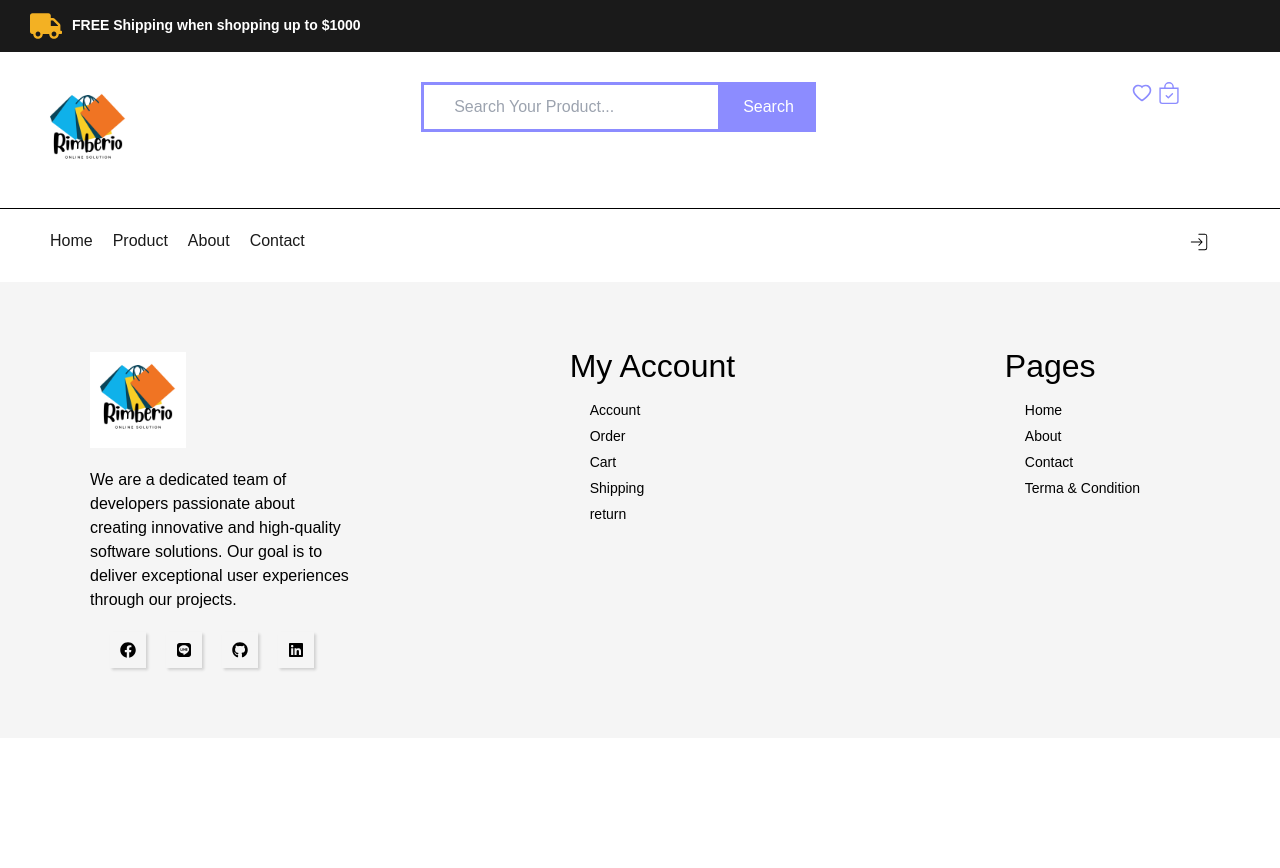
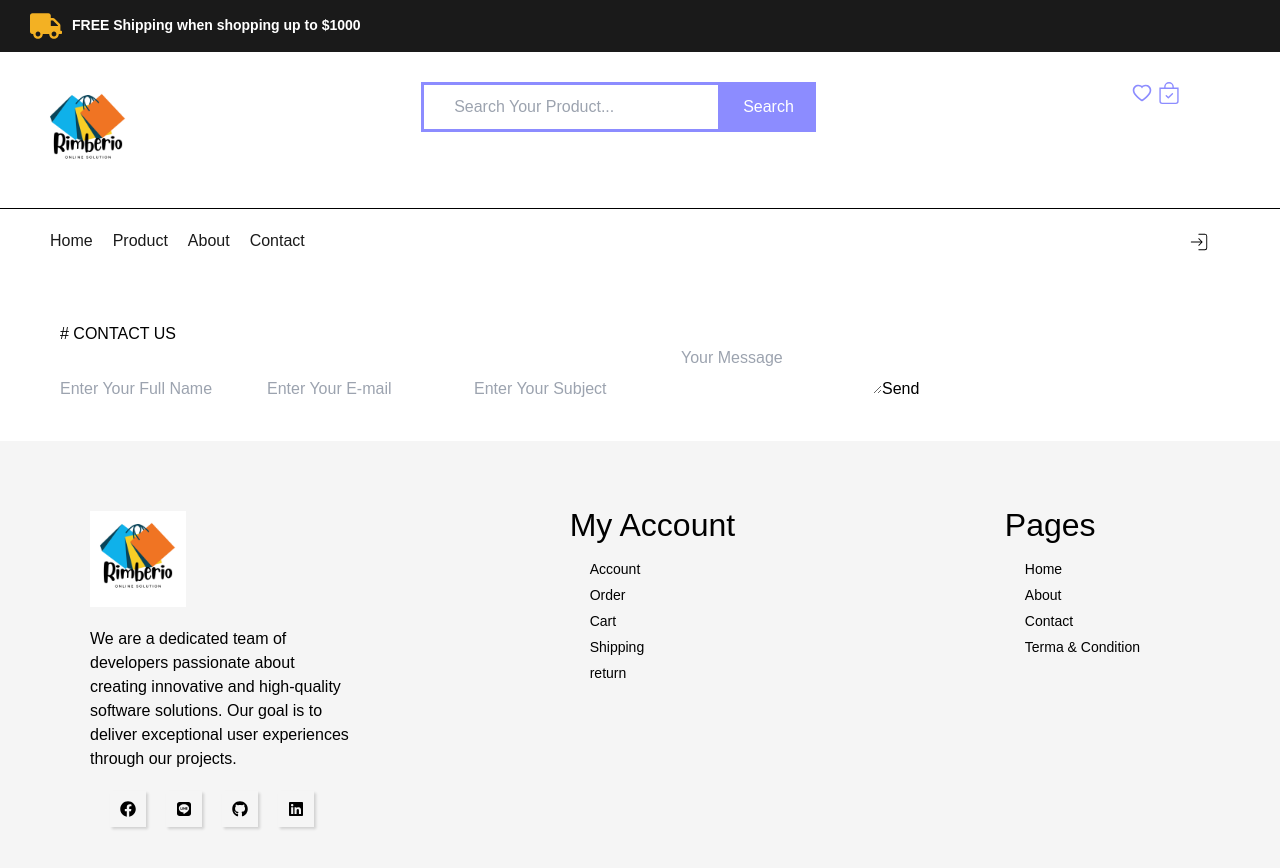
Before and after one commit to punchpnp/HUNGRY-Hub, a React (Vite) app in the folder client/: page /contact in a window 1280 px wide. Shown: the top 868 px of the page. Before the commit the page ends 800 px from the top, so only its background shows below. Built offline with nearby package versions, Linux system fonts and the light colour scheme.

Commit message:
create Contact page

```diff
--- /dev/null
+++ b/client/src/components/Contact/Contact.css
@@ -0,0 +1,21 @@
+* {
+  margin: 0;
+  padding: 0;
+  font-family: sans-serif;
+  box-sizing: border-box;
+}
+
+.contact_container {
+  padding: 30px 40px;
+  width: 100%;
+  background: white;
+}
+
+.contact_container .contant {
+  padding: 10px 20px;
+  max-width: 100%;
+}
+
+.contact_container .contant h2 {
+  text-transform: uppercase;
+}
--- /dev/null
+++ b/client/src/components/Contact/Contact.jsx
@@ -0,0 +1,51 @@
+import React from "react";
+
+import "./Contact.css";
+function Contact() {
+  return (
+    <>
+      <div className="contact_container">
+        <div className="contant">
+          <h2># Contact us</h2>
+          <div className="form">
+            <form method="POST">
+              <input
+                type="text"
+                name="Name"
+                value=""
+                placeholder="Enter Your Full Name"
+                required
+                autoComplete="off"
+              />
+              <input
+                type="email"
+                name="E-mail"
+                value=""
+                placeholder="Enter Your E-mail"
+                required
+                autoComplete="off"
+              />
+              <input
+                type="subject"
+                name="Subject"
+                value=""
+                placeholder="Enter Your Subject"
+                required
+                autoComplete="off"
+              />
+              <textarea
+                name="Message"
+                value=""
+                placeholder="Your Message"
+                autoComplete="off"
+              ></textarea>
+              <button type="submit">Send</button>
+            </form>
+          </div>
+        </div>
+      </div>
+    </>
+  );
+}
+
+export default Contact;
--- a/client/src/components/Rout/Rout.jsx
+++ b/client/src/components/Rout/Rout.jsx
@@ -3,6 +3,7 @@ import { Routes, Route } from "react-router-dom";
 import Home from "../Home/Home";
 import Product from "../Product/Product";
 import Cart from "../Cart/Cart";
+import Contact from "../Contact/Contact";
 
 function Rout({
   product,
@@ -45,6 +46,7 @@ function Rout({
           }
         />
         <Route path="/cart" element={<Cart cart={cart} setCart={setCart} />} />
+        <Route path="/contact" element={<Contact />} />
       </Routes>
     </>
   );
```
